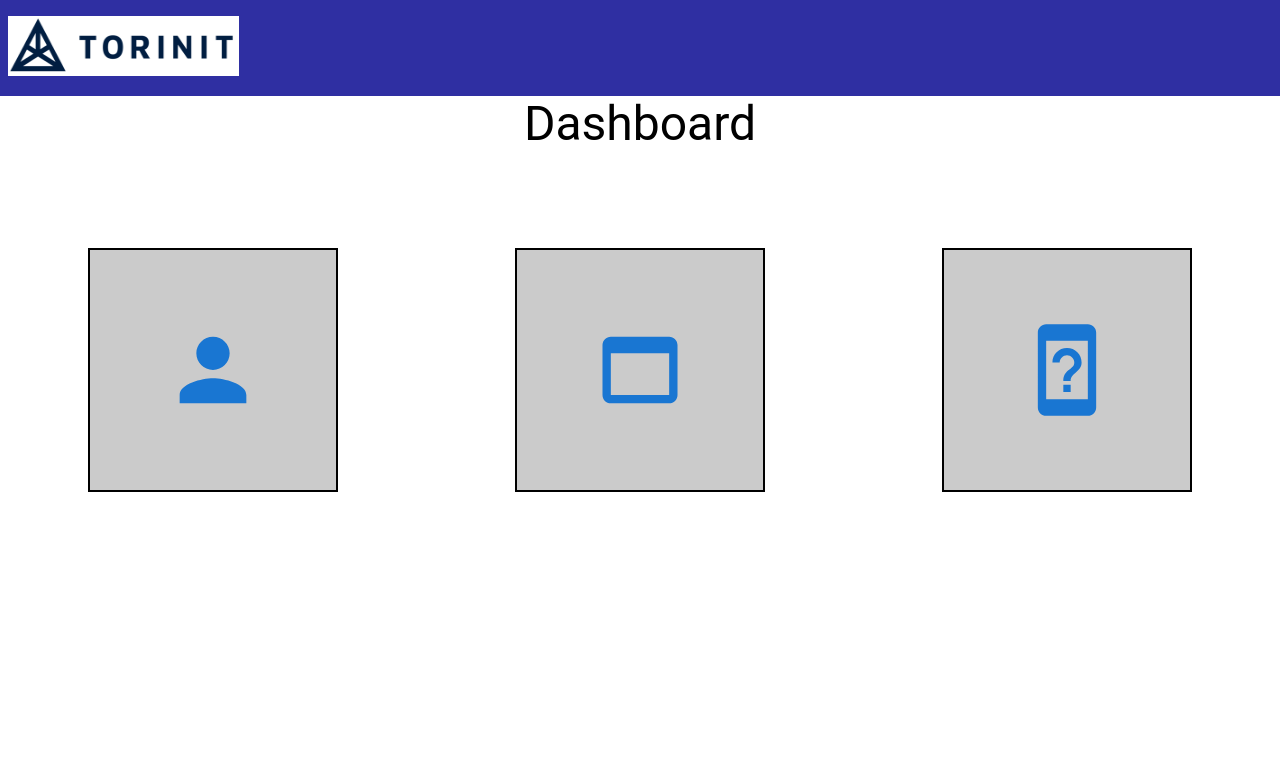
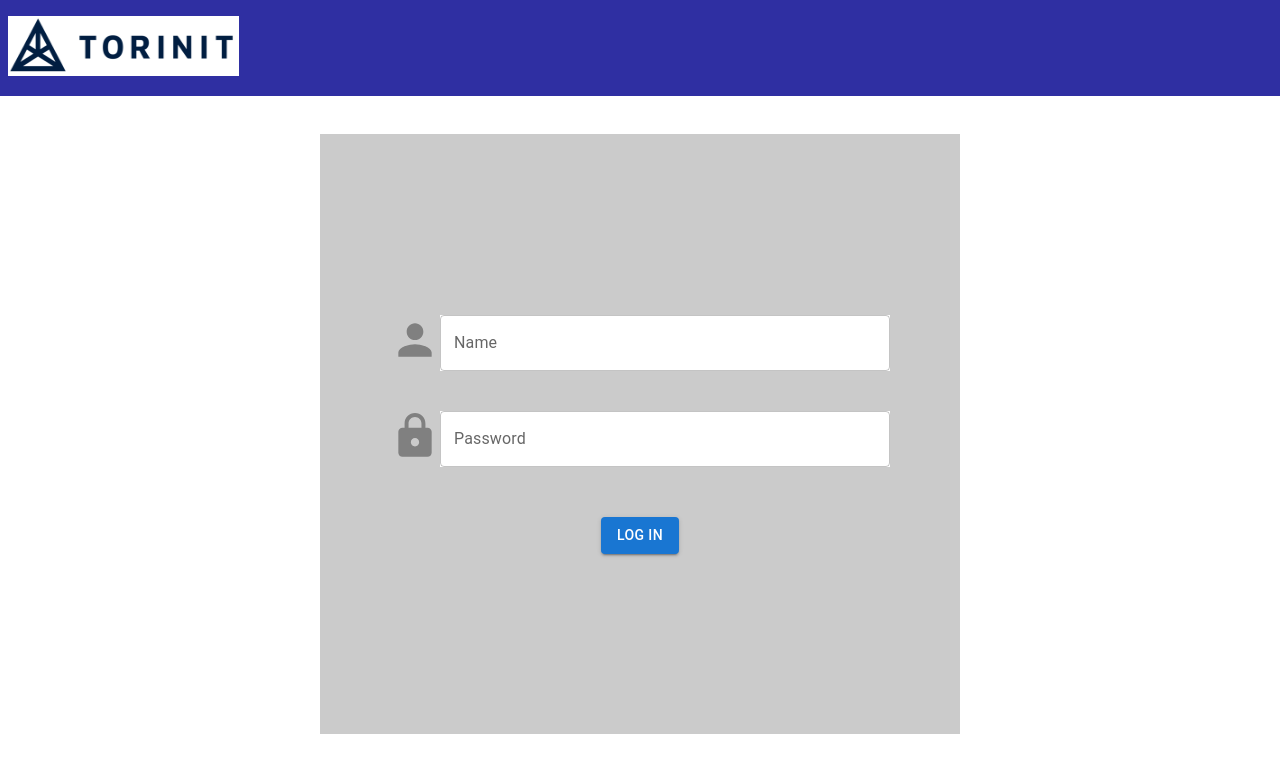
Before and after one commit to rohanattorinit/asset-management, a React (Create React App) app: page / in a window 1280 px wide. Shown: the top 772 px of the page. Built offline with nearby package versions, Linux system fonts and the light colour scheme.

Commit message:
emp request page

```diff
--- a/src/App.tsx
+++ b/src/App.tsx
@@ -6,13 +6,15 @@ import Dashboard from "./pages/employee/Dashboard";
 import Profile from "./pages/employee/Profile";
 import Asset from "./pages/employee/Asset";
 import Ticket from "./pages/employee/Ticket";
+import Login from "./pages/Login";
 function App() {
   return (
     <>
       <BrowserRouter>
         <Navbar />
         <Routes>
-          <Route path="/" element={<Dashboard />} />
+          <Route path="/" element={<Login />} />
+          <Route path="/employee" element={<Dashboard />} />
           <Route path="/employee/profile" element={<Profile />} />
           <Route path="/employee/asset" element={<Asset />} />
           <Route path="/employee/ticket" element={<Ticket />} />
--- a/src/pages/Login.tsx
+++ b/src/pages/Login.tsx
@@ -1,5 +1,119 @@
-import React from "react";
+import Box from "@mui/material/Box";
+import TextField from "@mui/material/TextField";
+import PersonIcon from "@mui/icons-material/Person";
+import LockIcon from "@mui/icons-material/Lock";
+import Button from "@mui/material/Button";
+//import mainLogo from "../utils/1.png";
+import { useNavigate } from "react-router-dom";
+import { useState } from "react";
+function Login(props: any) {
+  /*States Creation */
+  const [errMsg, setErrMsg] = useState(false);
+  const [credentials, setCredentials] = useState({
+    userName: "",
+    userPassword: "",
+  });
+  /*History Variable */
+  const navigate = useNavigate();
 
-export default function Login() {
-  return <div>Login</div>;
+  /*Onchange Handler */
+  const setDataToState = (e: any) => {
+    setCredentials((prev) => {
+      return {
+        ...prev,
+        [e.target.name]: e.target.value,
+      };
+    });
+  };
+
+  /*Submit handler function to handle data after form submission*/
+  const submitHandler = (e: any) => {
+    e.preventDefault();
+    fetch("https://mocki.io/v1/9410a329-3bfe-4b17-ad9b-2fc1427cb8be")
+      .then((response) => response.json())
+      .then((res) => {
+        // console.log(res)
+        //  console.log(history)
+        if (res.status === "200") {
+          setErrMsg(false);
+          // var credentialsObj = {
+          //   userName: "john",
+          //   isAdmin: false,
+          // };
+          // navigate(`/dash/${JSON.stringify(credentialsObj)}`);
+          navigate(`/employee`);
+        } else {
+          // alert("Login Get Fail")
+          setErrMsg(true);
+        }
+      });
+  };
+
+  return (
+    <>
+      <Box
+        sx={{
+          width: "50%",
+          height: "600px",
+          backgroundColor: "#cbcbcb",
+          margin: "3% auto",
+        }}
+      >
+        <form
+          style={{
+            display: "flex",
+            width: "100%",
+            height: "100%",
+            justifyContent: "center",
+            alignItems: "center",
+            flexDirection: "column",
+          }}
+          onSubmit={submitHandler}
+        >
+          {/* <img
+            src={mainLogo}
+            alt=""
+            style={{ width: "280px", height: "77px", marginBottom: "55px" }}
+          /> */}
+          <div style={{ display: "flex", width: "500px" }}>
+            <PersonIcon style={{ fontSize: "50px", color: "grey" }} />
+            <TextField
+              id="demo-helper-text-misaligned-no-helper"
+              label="Name"
+              name="userName"
+              style={{ background: "white", outline: "none", width: "100%" }}
+              value={credentials.userName}
+              onChange={setDataToState}
+            />
+          </div>
+          <br />
+          <br />
+          <div style={{ display: "flex", width: "500px" }}>
+            <LockIcon style={{ fontSize: "50px", color: "grey" }} />
+            <TextField
+              type="password"
+              id="demo-helper-text-misaligned-no-helper"
+              label="Password"
+              name="userPassword"
+              style={{ background: "white", outline: "none", width: "100%" }}
+              value={credentials.userPassword}
+              onChange={setDataToState}
+            />
+          </div>
+          {errMsg ? (
+            <p style={{ color: "red" }}>Credentials didn't match</p>
+          ) : (
+            ""
+          )}
+          <div style={{ marginTop: "50px" }}>
+            <Button type="submit" variant="contained">
+              Log In
+            </Button>
+          </div>
+        </form>
+      </Box>
+    </>
+  );
 }
+
+export default Login;
--- a/src/pages/employee/Ticket.tsx
+++ b/src/pages/employee/Ticket.tsx
@@ -1,5 +1,78 @@
-import React from "react";
+import { Grid, Paper } from "@mui/material";
+import React, { useState } from "react";
+import Sidebar from "../../components/Sidebar/Sidebar";
+import Button from "@mui/material/Button";
+import { Box } from "@mui/material";
+import TextField from "@mui/material/TextField";
+import { textAlign } from "@mui/system";
 
 export default function Ticket() {
-  return <div>Ticket</div>;
+  const [textValue, setTextValue] = useState<string>("");
+
+  const onTextChange = (e: any) => setTextValue(e.target.value);
+  const handleSubmit = () => console.log(textValue);
+  const handleReset = () => setTextValue("");
+  return (
+    <Grid container>
+      <Sidebar />
+      <Grid item xs={10.5}>
+        <Box
+          p={3}
+          sx={{
+            display: "flex",
+            justifyContent: "center",
+          }}
+        >
+          <Button
+            sx={{ width: 200, padding: 1, margin: 2 }}
+            variant="contained"
+          >
+            Ticket Request
+          </Button>
+          <Button
+            sx={{ width: 200, padding: 1, margin: 2 }}
+            variant="contained"
+          >
+            Ticket Status
+          </Button>
+        </Box>
+        <Grid container justifyContent="center">
+          <Grid
+            item
+            xs={6}
+            sx={{
+              display: "flex",
+              flexDirection: "column",
+              padding: 5,
+              textAlign: "center",
+            }}
+          >
+            <TextField
+              sx={{ marginTop: "5" }}
+              onChange={onTextChange}
+              value={textValue}
+              label={"Asset ID"} //optional
+            />
+            <TextField
+              sx={{ mt: 3 }}
+              onChange={onTextChange}
+              value={textValue}
+              label={"Request Subject"} //optional
+            />
+            <TextField
+              sx={{ mt: 3 }}
+              onChange={onTextChange}
+              value={textValue}
+              label={"Describe Issue"}
+              multiline
+              rows={4} //optional
+            />
+            <Box sx={{ mt: 3 }} textAlign="center">
+              <Button variant="contained">My button</Button>
+            </Box>
+          </Grid>
+        </Grid>
+      </Grid>
+    </Grid>
+  );
 }
```
